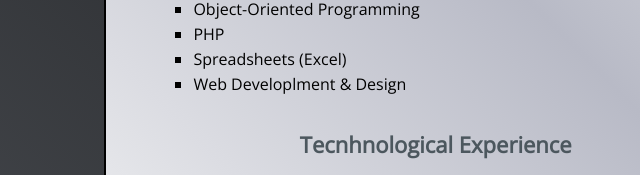
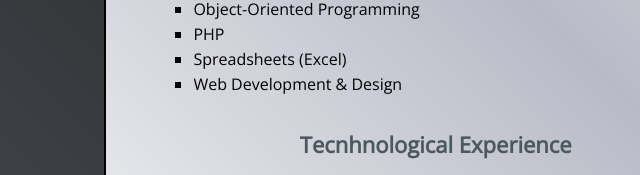
Before and after one commit to robcurry12/robcurry12.github.io, a plain HTML site: page portfolio.html in a window 1280 px wide. Shown: the part 462-637 px from the top of the page, 60-700 px from the left. Drawn offline with nearby package versions, Linux system fonts and the light colour scheme.

Commit message:
Update portfolio.html

```diff
--- a/portfolio.html
+++ b/portfolio.html
@@ -40,7 +40,7 @@
 				   <li>Object-Oriented Programming</li>
 				   <li>PHP</li>
 				   <li>Spreadsheets (Excel)</li>
-				   <li>Web Developlment & Design</li>
+				   <li>Web Development & Design</li>
 			    </ul>
 		     </div>
 
```
